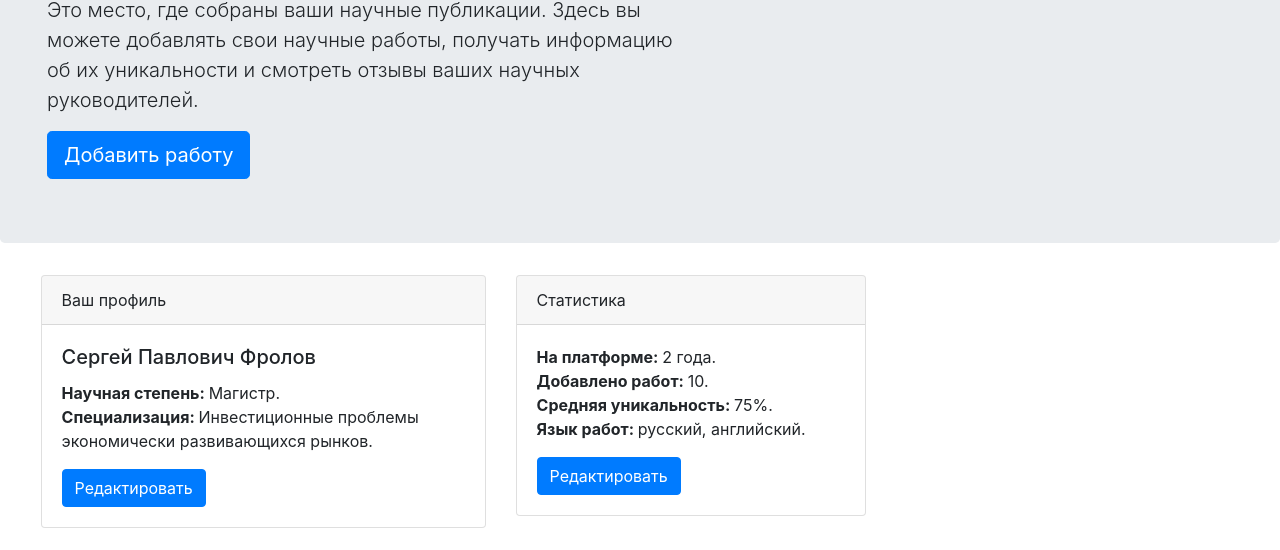
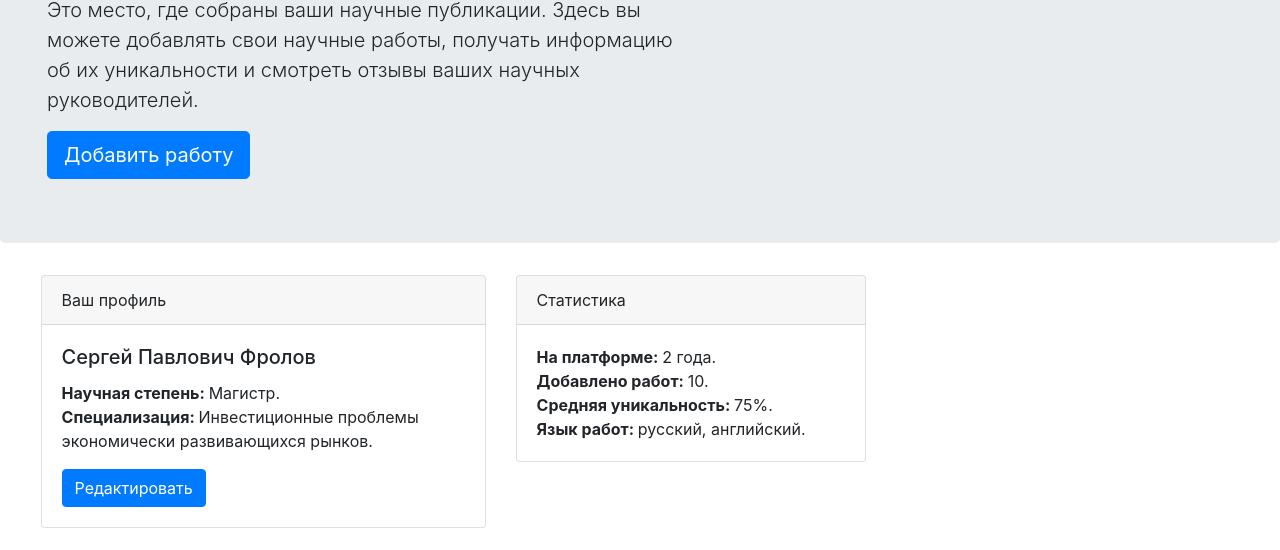
Before and after one commit to ValWar/bootstrap_first, a plain HTML site: page index.html in a window 1280 px wide. Shown: the part 200-750 px from the top of the page. Drawn offline with nearby package versions, Linux system fonts and the light colour scheme.

Commit message:
Update index.html
Удалена лишняя кнопка

```diff
--- a/index.html
+++ b/index.html
@@ -64,7 +64,6 @@
   </div>
   <div class="card-body">
     <p class="card-text"><b>На платформе: </b>2 года.<br><b>Добавлено работ: </b>10.<br><b>Средняя уникальность: </b>75%.<br><b>Язык работ: </b>русский, английский.</p>
-    <a href="#" class="btn btn-primary">Редактировать</a>
   </div>
   </div>
   </div>
```
